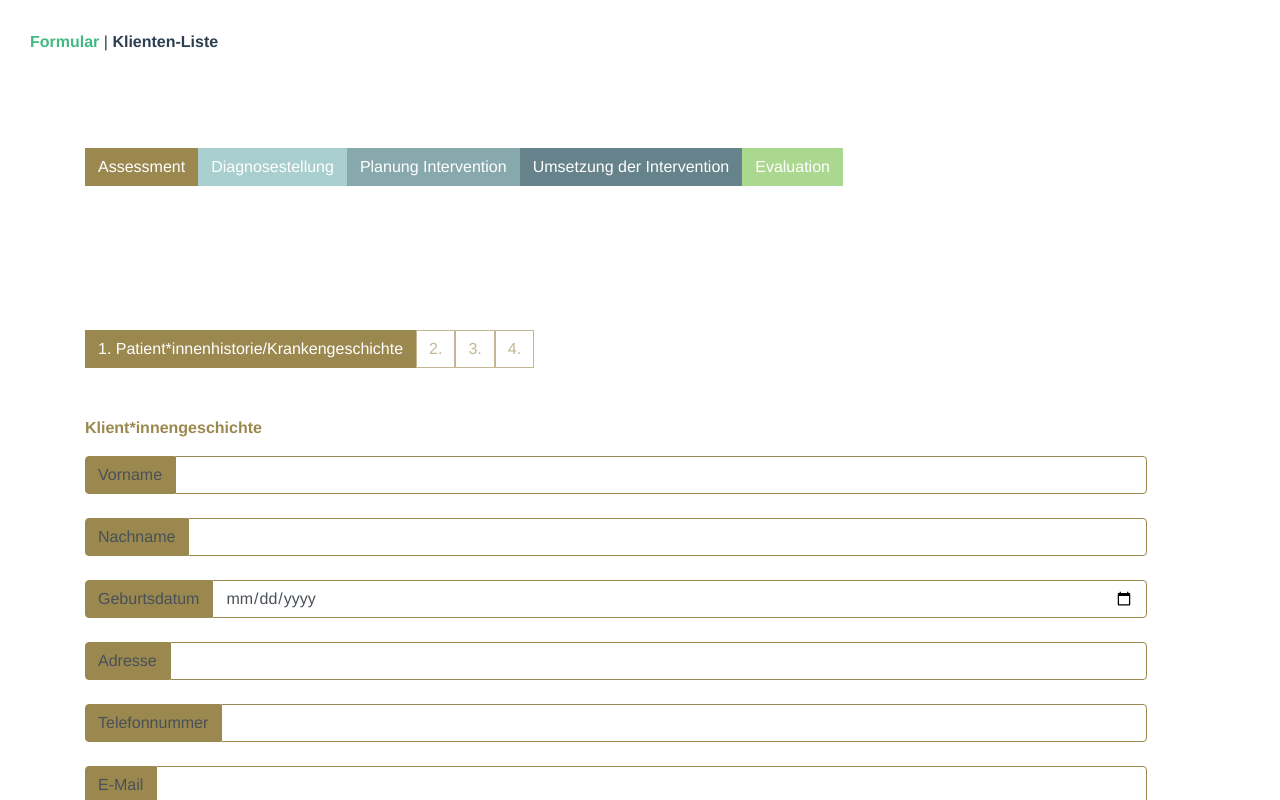
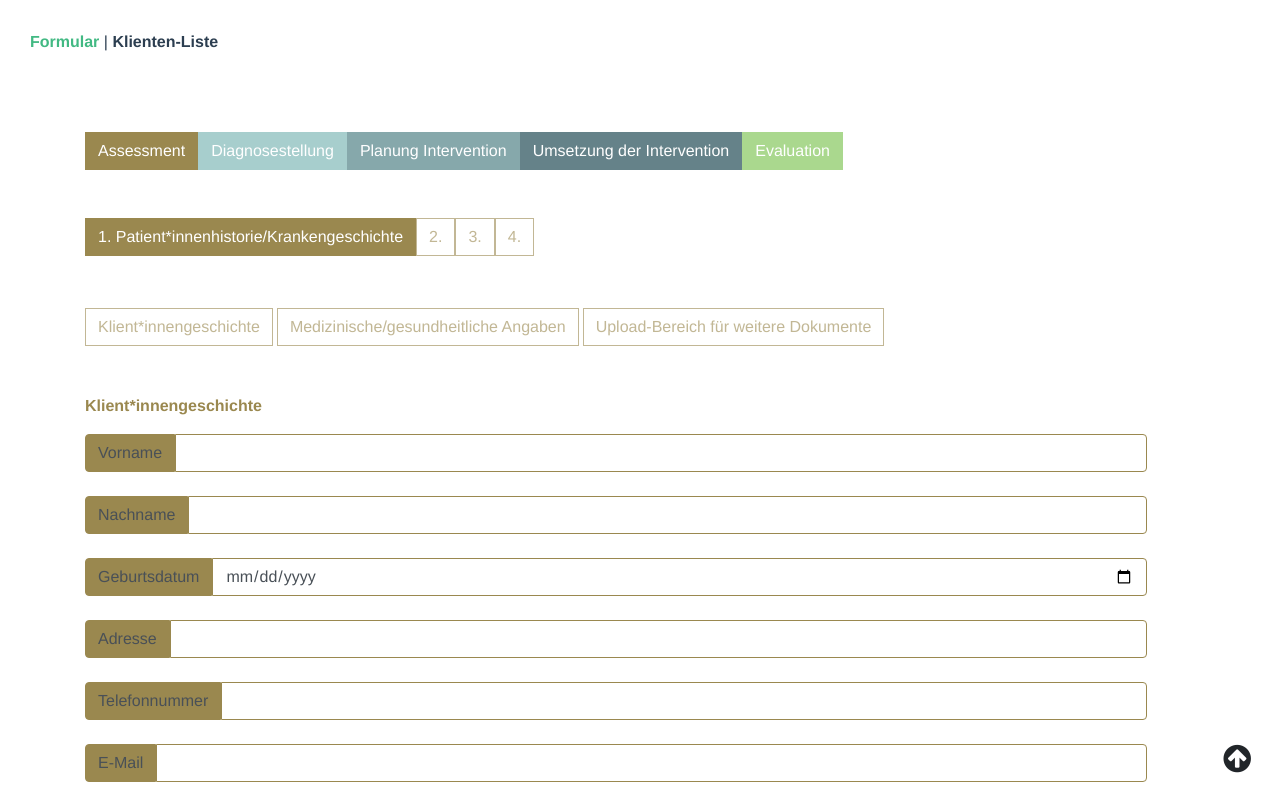
Before and after one commit to Syb10/modive, a Vue app in the folder client/: page / in a window 1280 px wide. Shown: the top 800 px of the page. Built offline with nearby package versions, Linux system fonts and the light colour scheme; what vuex-map-fields would draw is missing.

Commit message:
modified navigation

```diff
--- a/client/src/App.vue
+++ b/client/src/App.vue
@@ -1,14 +1,28 @@
 <template>
   <div>
-    <div id="nav">
+    <div id="nav" ref="nav">
       <router-link to="/">Formular</router-link> |
       <router-link to="/list">Klienten-Liste</router-link>
     </div>
     <div class="container mt-5">
       <router-view/>
     </div>
+    <button @click.prevent="scrollMeTo('nav')" class="nachObenButton btn"><i class="fa fa-arrow-circle-up"></i></button>
   </div>
 </template>
+
+<script>
+  export default {
+    name: "App",
+    methods: {
+      //https://stackoverflow.com/questions/42645964/vue-js-anchor-to-div-within-the-same-component
+      scrollMeTo(refName) {
+        var element = this.$refs[refName];
+        element.scrollIntoView({behavior: 'smooth'});
+      }
+    }
+  }
+</script>
 
 <style>
 #app {
@@ -60,18 +74,16 @@
 .tab-button.active{
   opacity: 1;
 }
-.stickyoben{
-  position: sticky;
-  top:0;
-  padding-top: 1rem;
-  z-index:2;
+
+.nachObenButton{
+  position: fixed;
+  right: 1rem;
+  bottom: 1rem;
+  z-index: 1;
+  /*background-color: #9a884f !important;*/
 }
-.stickyunten{
-  position: sticky;
-  top:0;
-  padding-top: 6rem;
-  background-color: white;
-  z-index:1;
+.nachObenButton i{
+  font-size: 2rem;
 }
 .assessmentAspekt{
   color: #9a884f;
@@ -91,7 +103,7 @@
   border-radius: 6px;
   position: absolute;
   z-index: 2;
-  bottom: 125%;
+  /**bottom: 125%;*/
   left: 50%;
   margin-left: -60px;
   opacity: 0;
--- a/client/src/components/Assessment/Assessment.vue
+++ b/client/src/components/Assessment/Assessment.vue
@@ -1,6 +1,6 @@
 <template>
     <div>
-      <div class="stickyunten">
+      <div> <!-- class="stickyunten"-->
         <button
           v-for="tab in tabs"
           :key="tab.id"
--- a/client/src/components/Assessment/Assessment1.vue
+++ b/client/src/components/Assessment/Assessment1.vue
@@ -1,6 +1,9 @@
 <template>
     <div>
-      <p class="assessmentAspekt">Klient*innengeschichte</p>
+      <button @click.prevent="scrollMeTo('klientengeschichte')" class="btn mt-1 mr-1 tab-button">Klient*innengeschichte</button>
+      <button @click.prevent="scrollMeTo('medizinischeAngaben')" class="btn mt-1 mr-1 tab-button">Medizinische/gesundheitliche Angaben</button>
+      <button @click.prevent="scrollMeTo('upload')" class="btn mt-1 mr-1 tab-button">Upload-Bereich für weitere Dokumente</button>
+      <p class="assessmentAspekt mt-5" ref="klientengeschichte">Klient*innengeschichte</p>
       <InputForm
         v-model="vorname"
         :content="{ title: 'Vorname', id: 'vorname', type: 'text' }"
@@ -239,7 +242,7 @@
           :style="marginSmall"
         />
       </div>
-      <p class="assessmentAspekt">Medizinische/gesundheitliche Angaben</p>
+      <p class="assessmentAspekt" ref="medizinischeAngaben">Medizinische/gesundheitliche Angaben</p>
       <TextareaForm
         v-model="medizinischeDiagnose"
         :content="{ title: 'Medizinische Diagnose', id: 'medizinischeDiagnose'}"
@@ -332,7 +335,7 @@
           v-model="stillzeit"
         />
       </div>
-      <p class="assessmentAspekt">Upload-Bereich für weitere Dokumente in der Klient*innengeschichte/Krankengeschichte (Client History)</p>
+      <p class="assessmentAspekt" ref="upload">Upload-Bereich für weitere Dokumente in der Klient*innengeschichte/Krankengeschichte (Client History)</p>
     </div>
 </template>
 
@@ -359,6 +362,13 @@ export default {
       marginSmaller: {
         margin: '-1rem 0 0 0',
       }
+    }
+  },
+  methods: {
+    //https://stackoverflow.com/questions/42645964/vue-js-anchor-to-div-within-the-same-component
+    scrollMeTo(refName) {
+      var element = this.$refs[refName];
+      element.scrollIntoView({behavior: 'smooth'});
     }
   },
   computed: {
--- a/client/src/components/Assessment/Assessment2.vue
+++ b/client/src/components/Assessment/Assessment2.vue
@@ -1,6 +1,11 @@
 <template>
     <div>
-      <p class="assessmentAspekt">Upload-Bereich für Ernährungsprotokolle und weitere Ernährungserhebungsmethoden</p>
+      <button @click.prevent="scrollMeTo('ernaehrungsprotokolle')" class="btn mt-1 mr-1 tab-button">Upload-Bereich für Ernährungsprotokolle</button>
+      <button @click.prevent="scrollMeTo('ernaehrungsgewohnheiten')" class="btn mt-1 mr-1 tab-button">Essgewohnheiten</button>
+      <button @click.prevent="scrollMeTo('kostformMedikamente')" class="btn mt-1 mr-1 tab-button">Diätetische Kostform und Medikamente</button>
+      <button @click.prevent="scrollMeTo('upload')" class="btn mt-1 mr-1 tab-button">Upload-Bereich für weitere Dokumente</button>
+      <p class="assessmentAspekt mt-5" ref="ernaehrungsprotokolle">Upload-Bereich für Ernährungsprotokolle und weitere Ernährungserhebungsmethoden</p>
+      <p class="assessmentAspekt" ref="ernaehrungsgewohnheiten">Essgewohnheiten</p>
       <label class="mt-5">
         24-h-Recall
         <div class="tipp ml-3"> <i class="fa fa-info-circle"></i>
@@ -24,7 +29,6 @@
         v-model="abneigungen"
         :content="{ title: 'Abneigungen für Lebensmittel, Speisen und Getränke', id: 'abneigungen'}"
       />
-      <p class="assessmentAspekt">Ernährungsgewohnheiten</p>
       <RadioForm
         :items="[
           {title:'ja', id:'jaRecall', name:'isRecall'},
@@ -108,7 +112,7 @@
           :style="marginSmall"
         />
       </div>
-      <p class="assessmentAspekt">Notwendige diätische Kostform und Medikamente (inkl. rezeptfreier Medikamente und Supplemente)</p>
+      <p class="assessmentAspekt" ref="kostformMedikamente">Diätetische Kostform und Medikamente</p>
       <RadioForm
         :items="[
           {title:'ja', id:'jaDiaetischeKostform', name:'diaetischeKostform'},
@@ -320,7 +324,7 @@
           />
         </tbody>
       </table>
-      <p class="assessmentAspekt">Upload-Bereich für weitere Dokumente in Ernährungsgewohnheiten (Diet History)</p>
+      <p class="assessmentAspekt" ref="upload">Upload-Bereich für weitere Dokumente in Ernährungsgewohnheiten (Diet History)</p>
     </div>
 </template>
 
@@ -536,7 +540,12 @@ export default {
     methods: {
       showBilanzierung() {
         this.isBilanzierung = !this.isBilanzierung;
-      }
+      },
+      //https://stackoverflow.com/questions/42645964/vue-js-anchor-to-div-within-the-same-component
+      scrollMeTo(refName) {
+        var element = this.$refs[refName];
+        element.scrollIntoView({behavior: 'smooth'});
+      },
     }
 };
 </script>
--- a/client/src/components/Assessment/Assessment3.vue
+++ b/client/src/components/Assessment/Assessment3.vue
@@ -1,6 +1,12 @@
 <template>
     <div>
-     <p class="assessmentAspekt">Faktoren, die den Zugang zu Nahrungsmitteln beeinflussen, Lebensmittel und ernährungsbezogene Versorgung</p>
+      <button @click.prevent="scrollMeTo('zugangNahrungsmittel')" class="btn mt-1 mr-1 tab-button">Ernährungsbezogene Versorgung</button>
+      <button @click.prevent="scrollMeTo('wissen')" class="btn mt-1 mr-1 tab-button">Ernährungswissen, Überzeugungen, Einstellungen</button>
+      <button @click.prevent="scrollMeTo('verhalten')" class="btn mt-1 mr-1 tab-button">Verhalten und Verhaltensänderungen</button>
+      <button @click.prevent="scrollMeTo('aktivitaet')" class="btn mt-1 mr-1 tab-button">Körperliche Aktivität</button>
+      <button @click.prevent="scrollMeTo('lebensqualitaet')" class="btn mt-1 mr-1 tab-button">Lebensqualität</button>
+      <button @click.prevent="scrollMeTo('upload')" class="btn mt-1 mr-1 tab-button">Upload-Bereich für weitere Dokumente</button>
+      <p class="assessmentAspekt mt-5" ref="zugangNahrungsmittel">Ernährungsbezogene Versorgung</p>
       <CheckboxForm
         :checkboxs="[
           {title:'gemeinschaftlich', id:'plantGemeinschaftlich'},
@@ -72,7 +78,7 @@
           :style="marginSmall"
         />
       </div>
-       <p class="assessmentAspekt">Wissen über Lebensmittel und Nährstoffe, Überzeugungen, Einstellungen</p>
+      <p class="assessmentAspekt" ref="wissen">Ernährungswissen, Überzeugungen, Einstellungen</p>
       <p>Für wie einfach beurteilt der/die Klient*in es, an einem normalen Tag eine ausgewogene Mahlzeit zu Hause zuzubereiten?</p>
       <table class="table table-striped table-bordered mb-5">
         <thead>
@@ -167,7 +173,7 @@
           />
         </tbody>
       </table>
-      <p class="assessmentAspekt">Verhalten und Verhaltensänderungen</p>
+      <p class="assessmentAspekt" ref="verhalten">Verhalten und Verhaltensänderungen</p>
       <p>Kann sich der/die Klient*in vorstellen, begleitet durch die gemeinsamen Treffen, die Ernährungsgewohnheiten zu verändern?</p>
       <table class="table table-striped table-bordered mb-5">
         <thead>
@@ -213,7 +219,7 @@
         v-model="begruendungErnaehrungsgewohnheitenVeraendern"
         :content="{ title: 'Begründung', id: 'begruendungErnaehrungsgewohnheitenVeraendern',}"
       />
-      <p class="assessmentAspekt">Körperliche Aktivität</p>
+      <p class="assessmentAspekt" ref="aktivitaet">Körperliche Aktivität</p>
       <RadioForm
         :items="[
           {title:'1,2-1,3', myInnerTipp:'ausschließlich sitzende oder liegende Tätigkeiten (z.B. gebrechliche, immobile, bettlägerige Menschen)', id:'1physicalActivityLevel', name:'physicalActivityLevel'},
@@ -232,9 +238,9 @@
         :isTipp="true"
         :myTipp="'Alltagsaktivität und Sport inklusive Dauer und Häufigkeit'"
       />
-      <p class="assessmentAspekt">Lebensqualität</p>
+      <p class="assessmentAspekt" ref="lebensqualitaet">Lebensqualität</p>
       <p>Upload-Bereich</p>
-      <p class="assessmentAspekt">Upload-Bereich für weitere Dokumente in Verhalten und Umfeld (Behavioral-Environmental)</p>
+      <p class="assessmentAspekt" ref="upload">Upload-Bereich für weitere Dokumente in Verhalten und Umfeld (Behavioral-Environmental)</p>
     </div>
 </template>
 
@@ -358,5 +364,12 @@ export default {
         "weitereAnmerkungenAktivitaet",
       ]),
     },
+    methods: {
+      //https://stackoverflow.com/questions/42645964/vue-js-anchor-to-div-within-the-same-component
+      scrollMeTo(refName) {
+        var element = this.$refs[refName];
+        element.scrollIntoView({behavior: 'smooth'});
+      }
+    }
 };
 </script>
--- a/client/src/components/Assessment/Assessment4.vue
+++ b/client/src/components/Assessment/Assessment4.vue
@@ -1,6 +1,11 @@
 <template>
     <div>
-        <p class="assessmentAspekt" >Anthropometrische Daten</p>
+        <button @click.prevent="scrollMeTo('anthropometrischeDaten')" class="btn mt-1 mr-1 tab-button">Anthropometrische Daten</button>
+        <button @click.prevent="scrollMeTo('koerperzusammensetzung')" class="btn mt-1 mr-1 tab-button">Körperzusammensetzung</button>
+        <button @click.prevent="scrollMeTo('biochemischeParameter')" class="btn mt-1 mr-1 tab-button">Biochemische Parameter, medizinische Tests/Maßnahmen</button>
+        <button @click.prevent="scrollMeTo('koerperlicheErscheinungen')" class="btn mt-1 mr-1 tab-button">Körperliche Erscheinungen</button>
+        <button @click.prevent="scrollMeTo('upload')" class="btn mt-1 mr-1 tab-button">Upload-Bereich für weitere Dokumente</button>
+        <p class="assessmentAspekt mt-5" ref="anthropometrischeDaten">Anthropometrische Daten</p>
         <InputForm
           v-model="koerpergroesse"
           :content="{title:'Körpergröße (in m)', id:'koerpergroesse', type:'number', step: '0.01'}"
@@ -20,7 +25,7 @@
           v-model="hautfaltendicke"
           :content="{title:'Hautfaltendicke', id:'hautfaltendicke', type:'text'}"
         />
-        <p class="assessmentAspekt">Körperzusammensetzung</p>
+        <p class="assessmentAspekt" ref="koerperzusammensetzung">Körperzusammensetzung</p>
         <InputForm
           v-model="fettfreieMasse"
           :content="{title:'fettfreie Masse (FFM)', id:'fettfreieMasse', type:'text'}"
@@ -33,7 +38,7 @@
           v-model="ruheenergieumsatz"
           :content="{title:'Ruheenergieumsatz', id:'ruheenergieumsatz', type:'text'}"
         />
-        <p class="assessmentAspekt">Biochemische Parameter, medizinische Tests/Maßnahmen</p>
+        <p class="assessmentAspekt" ref="biochemischeParameter">Biochemische Parameter, medizinische Tests/Maßnahmen</p>
         <TextareaForm
           v-model="chemieMetabolischeParameter"
           :content="{ title: 'Chemie/metabolische Parameter in Blut und Urin', id: 'chemieMetabolischeParameter',}"
@@ -48,7 +53,7 @@
           v-model="weitereMessungen"
           :content="{ title: 'weitere Messungen', id: 'weitereMessungen',}"
         />
-        <p class="assessmentAspekt">Körperliche Erscheinungen</p>
+        <p class="assessmentAspekt" ref="koerperlicheErscheinungen">Körperliche Erscheinungen</p>
         <RadioForm
           :items="[
             {title:'ja', id:'jaSchlucken', name:'schlucken'},
@@ -117,7 +122,7 @@
         :isTipp="true"
         :myTipp="'z.B. Stuhlgang, Urin, Atmung'"
       />
-       <p class="assessmentAspekt">Upload-Bereich für weitere Dokumente in Klinischer Status (Clinical Status)</p>
+       <p class="assessmentAspekt" ref="upload">Upload-Bereich für weitere Dokumente in Klinischer Status (Clinical Status)</p>
     </div>
 </template>
 
@@ -172,5 +177,12 @@ export default {
             "weitereKoerperlicheBefunde",
         ]),
     },
+    methods: {
+      //https://stackoverflow.com/questions/42645964/vue-js-anchor-to-div-within-the-same-component
+      scrollMeTo(refName) {
+        var element = this.$refs[refName];
+        element.scrollIntoView({behavior: 'smooth'});
+      }
+    }
 };
 </script>
```
